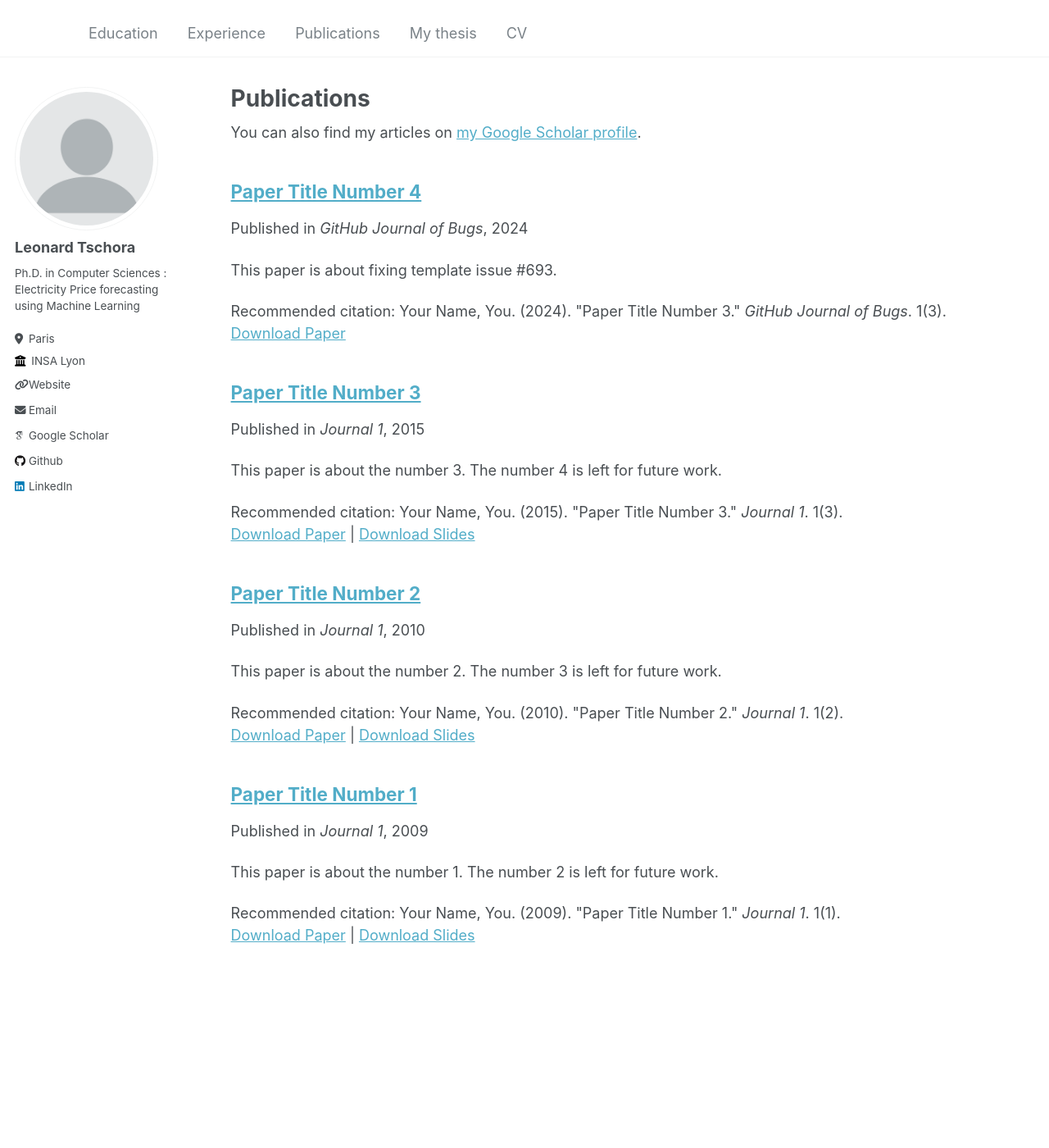
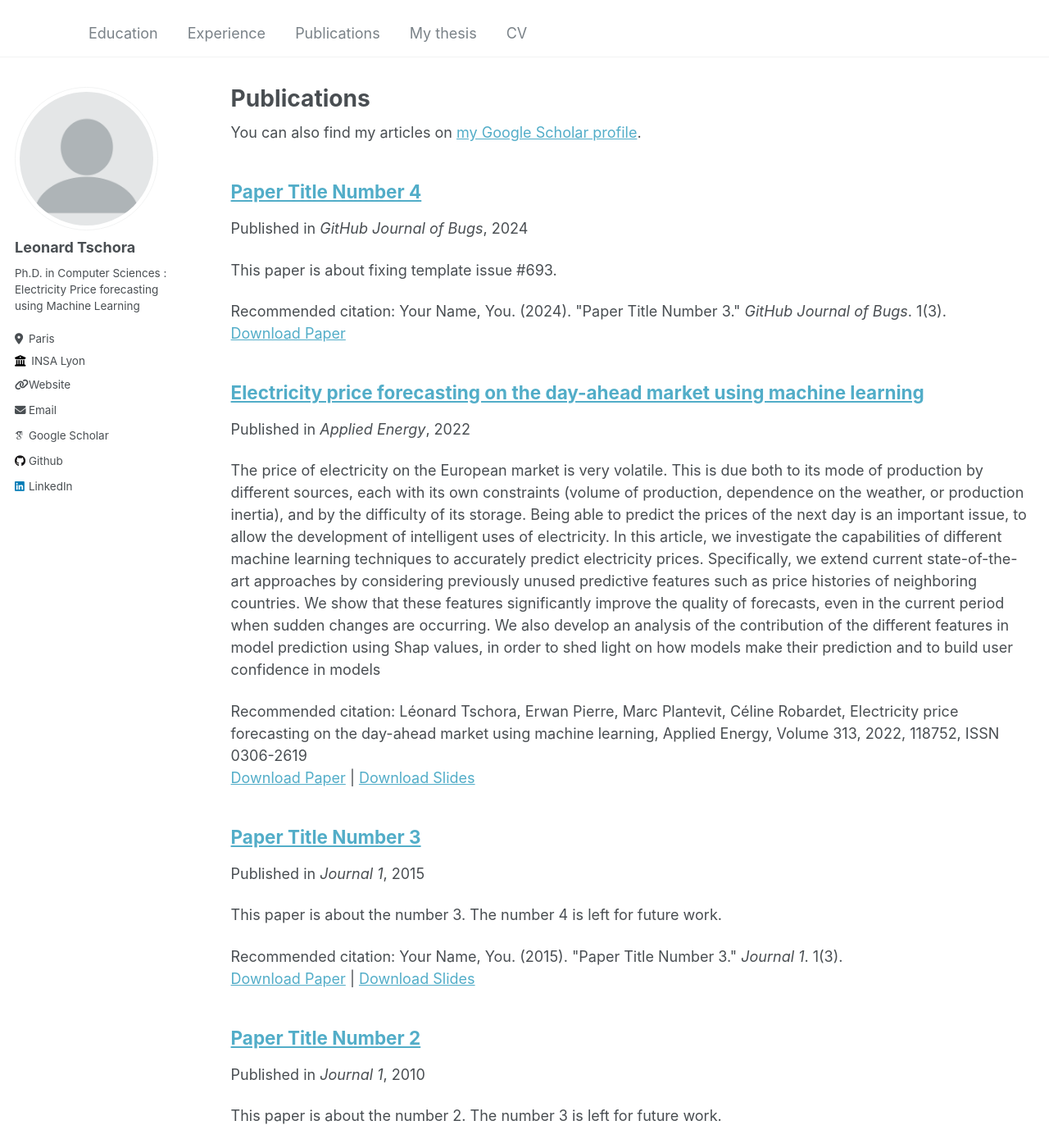
Before and after one commit to leonardtschora/leonardtschora.github.io, a Jekyll site: the page built from _pages/publications.md, in a window 1280 px wide and 1400 px high. Shown: the whole window at 82% size. Built offline with Jekyll 4.4.1, drawn with Linux system fonts in a browser that asks for light colours; some web fonts are replaced.

Commit message:
Update 2009-10-01-paper-title-number-1.md

```diff
--- a/_publications/2009-10-01-paper-title-number-1.md
+++ b/_publications/2009-10-01-paper-title-number-1.md
@@ -1,13 +1,27 @@
 ---
-title: "Paper Title Number 1"
+title: "Electricity price forecasting on the day-ahead market using machine learning"
 collection: publications
-permalink: /publication/2009-10-01-paper-title-number-1
-excerpt: 'This paper is about the number 1. The number 2 is left for future work.'
-date: 2009-10-01
-venue: 'Journal 1'
+permalink: /publication/EPF
+excerpt: 'The price of electricity on the European market is very volatile. This is due both to its mode of production by different
+sources, each with its own constraints (volume of production, dependence on the weather, or production inertia), and by
+the difficulty of its storage. Being able to predict the prices of the next day is an important issue, to allow the development
+of intelligent uses of electricity. In this article, we investigate the capabilities of different machine learning techniques to
+accurately predict electricity prices. Specifically, we extend current state-of-the-art approaches by considering previously
+unused predictive features such as price histories of neighboring countries. We show that these features significantly
+improve the quality of forecasts, even in the current period when sudden changes are occurring. We also develop an
+analysis of the contribution of the different features in model prediction using Shap values, in order to shed light on how
+models make their prediction and to build user confidence in models'
+date: 2022-05-01
+venue: 'Applied Energy'
 slidesurl: 'http://academicpages.github.io/files/slides1.pdf'
 paperurl: 'http://academicpages.github.io/files/paper1.pdf'
-citation: 'Your Name, You. (2009). &quot;Paper Title Number 1.&quot; <i>Journal 1</i>. 1(1).'
+citation: 'Léonard Tschora, Erwan Pierre, Marc Plantevit, Céline Robardet,
+Electricity price forecasting on the day-ahead market using machine learning,
+Applied Energy,
+Volume 313,
+2022,
+118752,
+ISSN 0306-2619'
 ---
 
 The contents above will be part of a list of publications, if the user clicks the link for the publication than the contents of section will be rendered as a full page, allowing you to provide more information about the paper for the reader. When publications are displayed as a single page, the contents of the above "citation" field will automatically be included below this section in a smaller font.
```
